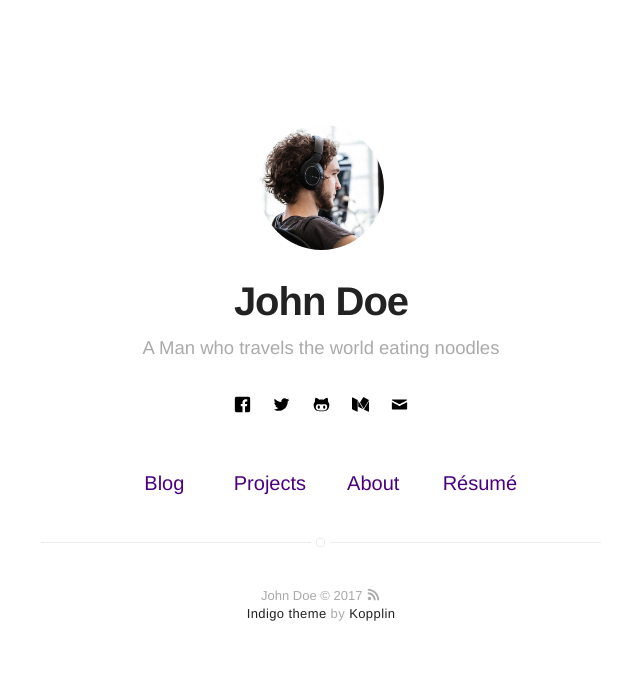
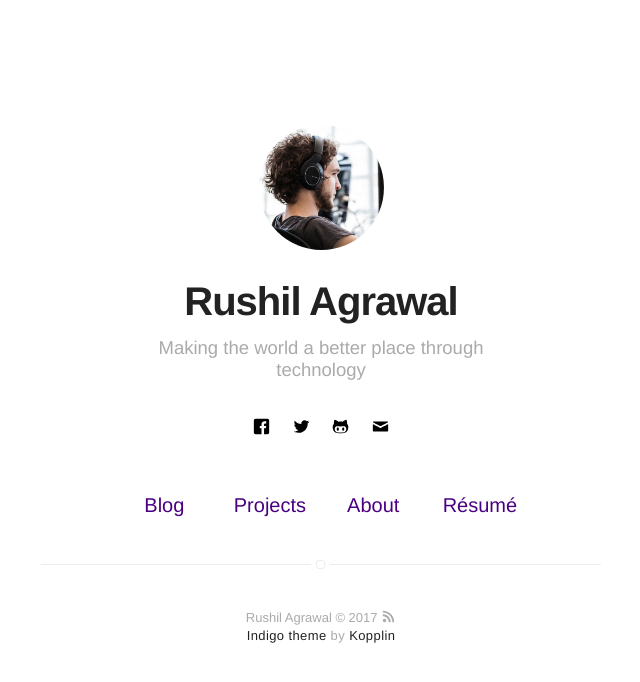
Before and after one commit to rushilagr/rushilagr.github.io, a Jekyll site: the page built from index.html, in a window 1280 px wide. Shown: the top 682 px of the page, without its empty margins (319-959 px from the left). Built offline with Jekyll 4.4.1, drawn with Linux system fonts in a browser that asks for light colours.

Commit message:
GitIgnored & Partial content corrections

```diff
--- a/_config.yml
+++ b/_config.yml
@@ -1,9 +1,9 @@
 # main text of home
-name: John Doe
-bio: A Man who travels the world eating noodles
+name: Rushil Agrawal
+bio: Making the world a better place through technology
 
 # twitter summary info
-description: A blog about technology and stuff related
+description: Personal website Rushil Agrawal
 
 # if it's an external image, update below for true
 # better with square images
@@ -16,7 +16,7 @@ resume: true
 resume-external: true
 resume-url: https://google.com/?q=my+resume
 
-url: https://koppl.in/indigo
+url: http://rushilagr.github.io
 # your url: http://USERNAME.github.io
 
 permalink: /:title/
@@ -34,22 +34,22 @@ disqus:
   categories: [blog, project] # only show disqus for posts that have these categories
 
 # if you don't have any of social below, comment the line
-facebook: myfacebook
-twitter: mytwitter
+facebook: rushilagr
+twitter: rushilagr
 # google: mygoogle
 # instagram: myinstagram
 # pinterest: mypinterest
 # linkedin: mylinkedin
 # youtube: myyoutube
 # spotify: myspotify
-github: mygithub
+github: rushilagr
 # lastfm: mylastfm
 # stackoverflow: 7044681/mystackoverflow
 # quora: userquora
 # reddit: username
-medium: medium
+# medium: medium
 # vimeo: myvimeo
-email: myemail@gmail.com
+email: rushil.agrawal@gmail.com
 
 authors:
     johndoe:
```
Also changed, not shown: Gemfile.lock (added), 1 other file.
